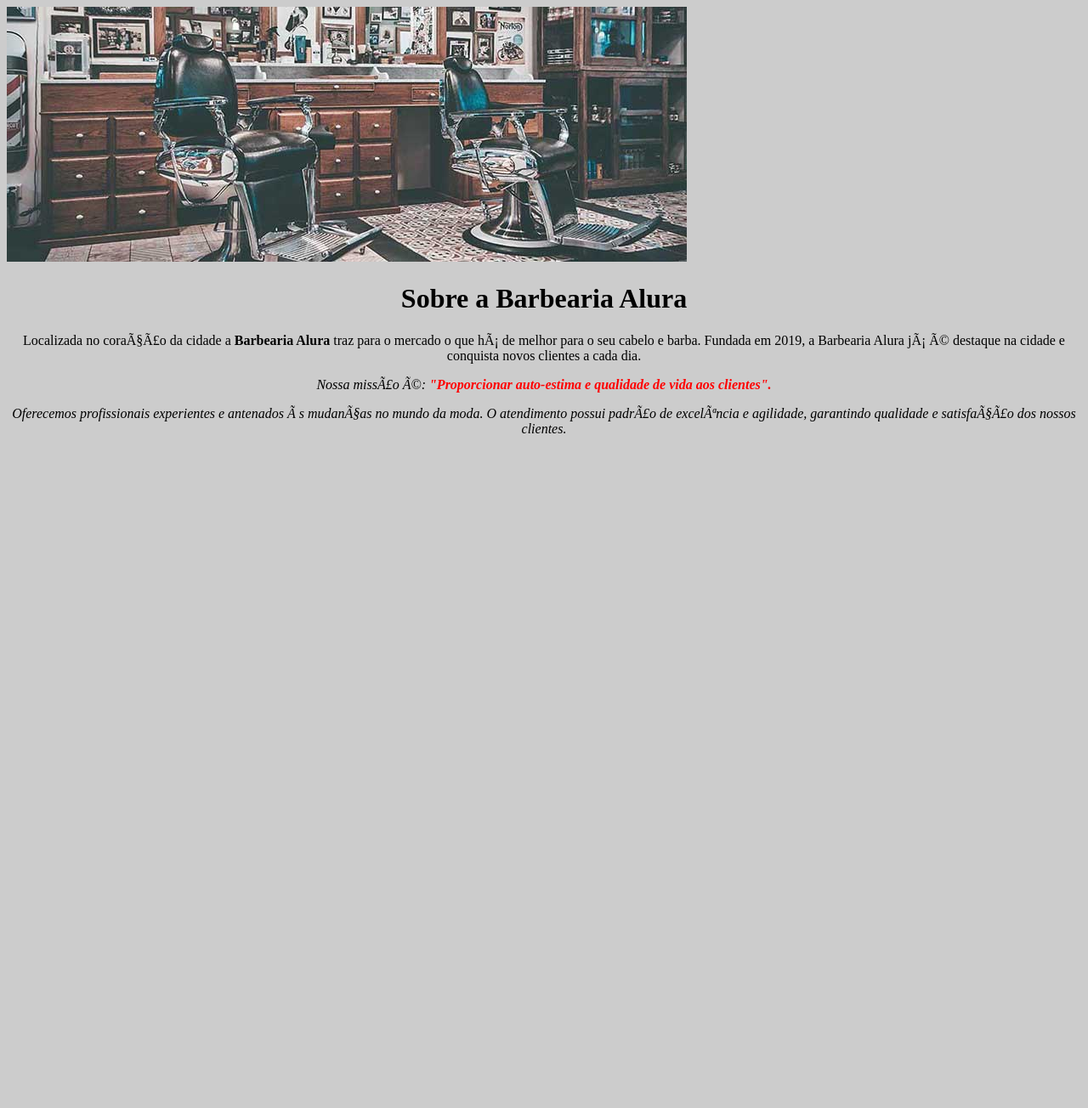
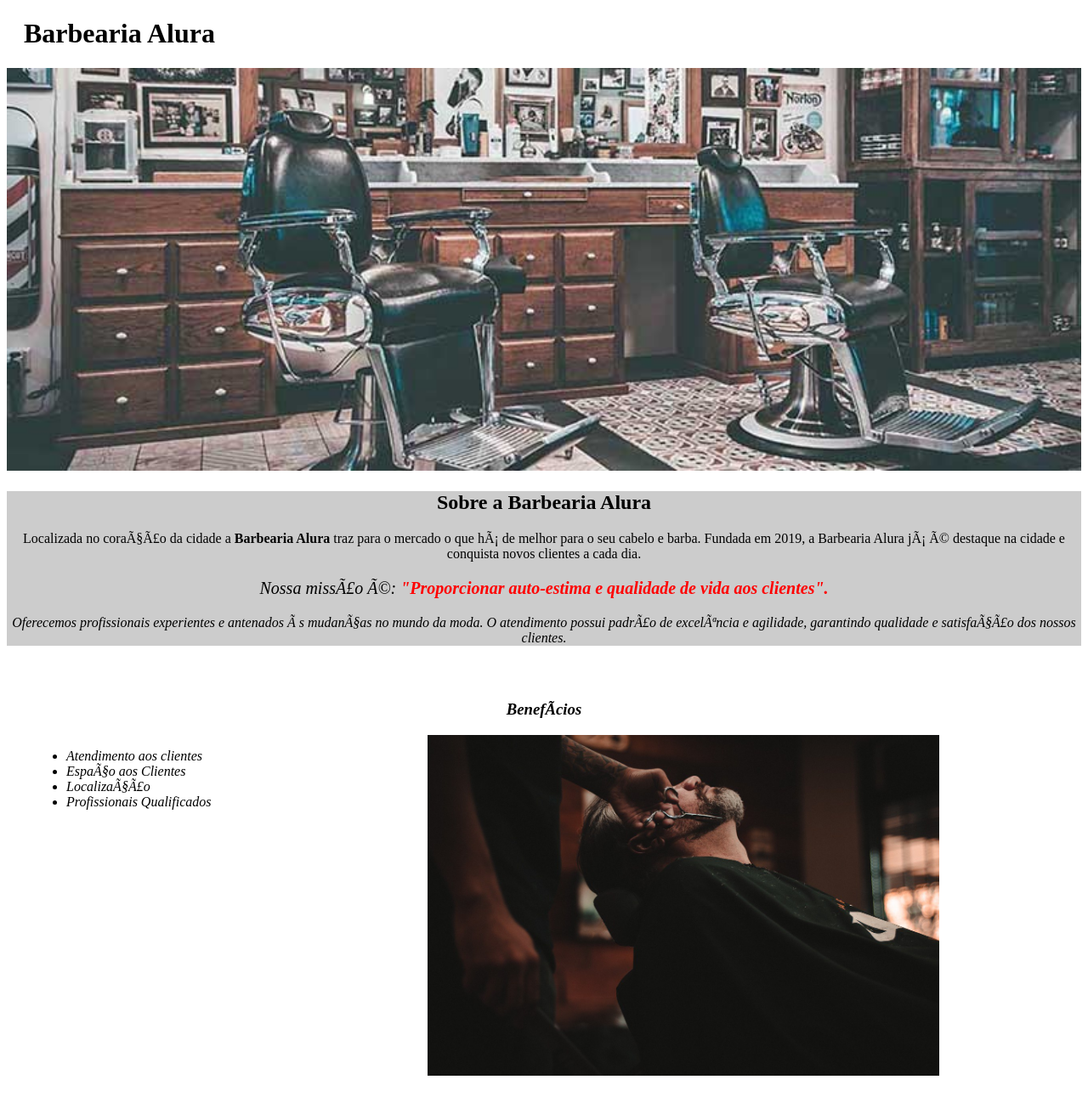
Before and after one commit to mgznn/Alura-Barbearia, a plain HTML site: page index.html in a window 1280 px wide. Shown: the whole page at 85% size. Before the commit the page ends 800 px from the top, so only its background shows below. Drawn offline with Linux system fonts and the light colour scheme.

Commit message:
Add files via upload

```diff
--- a/index.html
+++ b/index.html
@@ -10,13 +10,30 @@
           </style>
     </head>
       <body>
-        <img src="banner.jpg">
-      <h1>Sobre a Barbearia Alura</h1>
+        <header>
+        <h1 class="titulo-principal">Barbearia Alura</h1>
+      </header >
+        <img id= "banner" src="banner.jpg">
+        <div class="principal">
+      <h2 class="titulo-centralizado">Sobre a Barbearia Alura</h2>
 
     <p>Localizada no coração da cidade a <strong>Barbearia Alura</strong> traz para o mercado o que há de melhor para o seu cabelo e barba. Fundada em 2019, a Barbearia Alura já é destaque na cidade e conquista novos clientes a cada dia.</p>
 
     <p id="missao"> <em>Nossa missão é: <strong>"Proporcionar auto-estima e qualidade de vida aos clientes".</strong><em></p>
 
     <p>Oferecemos profissionais experientes e antenados às mudanças no mundo da moda. O atendimento possui padrão de excelência e agilidade, garantindo qualidade e satisfação dos nossos clientes.</p>
-      </body>
-  </html>
+  </div>
+<div class="beneficios">
+    <h3 class="titulo-centralizado"> Benefícios</h3>
+
+    <ul>
+      <li class="items">Atendimento aos clientes</li>
+      <li class="items">Espaço aos Clientes</li>
+      <li class="items">Localização</li>
+      <li class="items">Profissionais Qualificados</li>
+</ul>
+        <img src="beneficios.jpg" class="imagebeneficios">
+
+</div>
+</body>
+</html>
--- a/style.css
+++ b/style.css
@@ -1,16 +1,49 @@
-p {
-  text-align: center;
+body {
+
 }
-h1 {
-  text-align: center;
+
+#banner {
+    width: 100%;
 }
-  #missao {
-    "font-size: 20px"
-  }
-
-body {
+.principal{
     background: #CCCCCC
 }
+.titulo-principal{
+  padding-left: 20px;
+}
+
+
+.titulo-centralizado {
+    text-align: center
+}
+
+p {
+    text-align: center;
+}
+
+#missao {
+    font-size: 20px
+}
+
 em strong {
-  color: red;
+    color: #FF0000;
 }
+
+.itens{
+font-style: italic;
+}
+.beneficios{
+  background: #FFFFFF;
+  padding: 30px;
+}
+
+
+ul{
+  display: inline-block;
+  vertical-align: top;
+  width: 20%;
+ margin-right: 15%;
+}
+.imagebeneficios{
+  width: 50%
+}
```
Also changed, not shown: beneficios.jpg (added).
